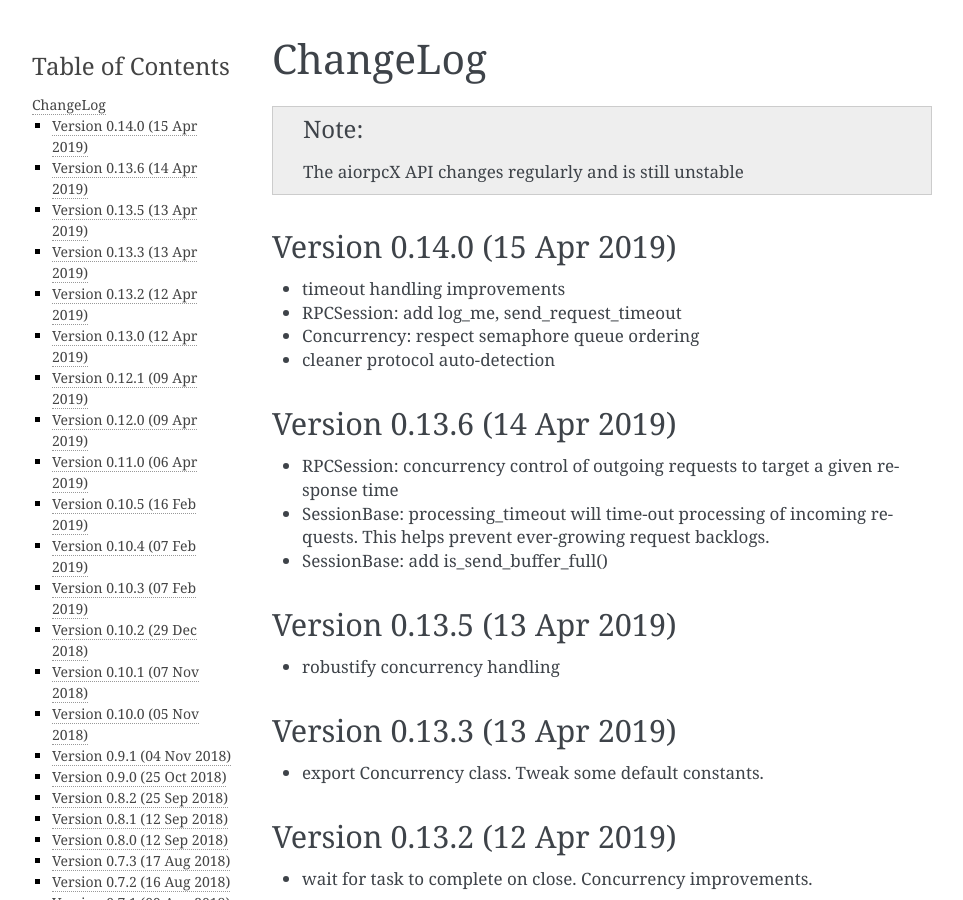
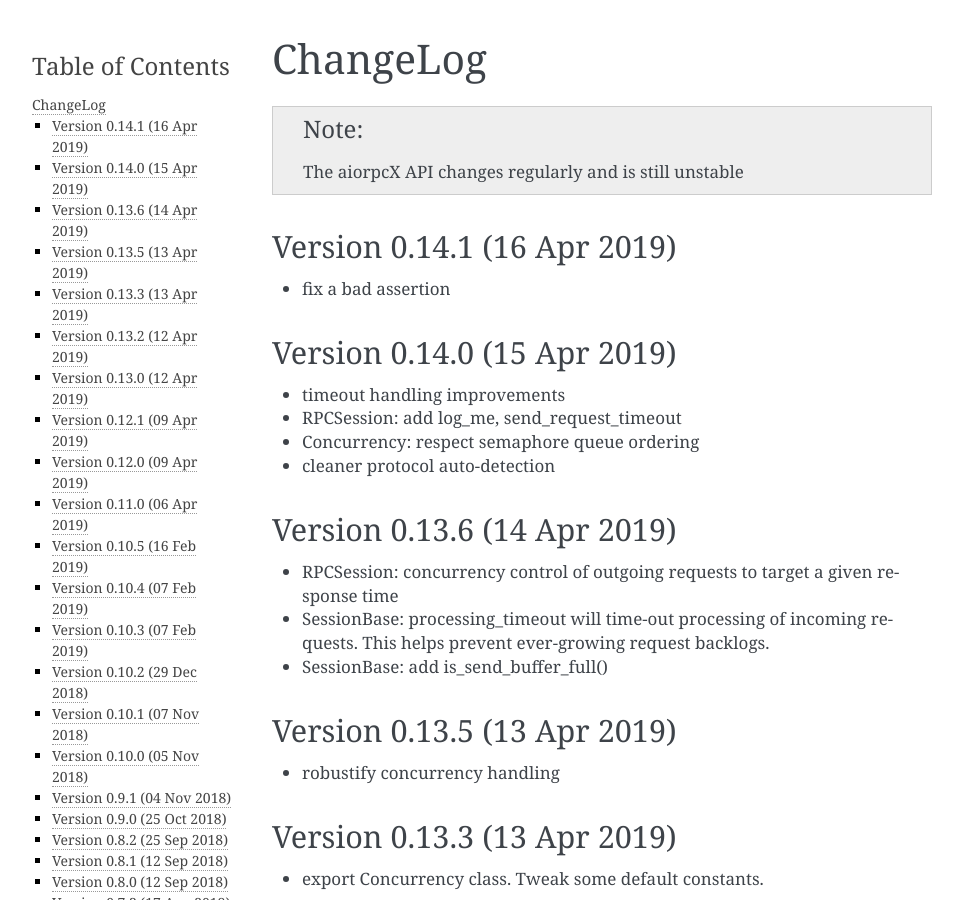
Before and after one commit to kyuupichan/aiorpcX, a Sphinx documentation site: the page built from docs/changelog.rst, in a window 1280 px wide and 900 px high. Shown: the whole window, without its empty margins (148-1111 px from the left). Built offline with Sphinx 7.4.7, drawn with Linux system fonts in a browser that asks for light colours.

Commit message:
Prepare 0.14.1

```diff
--- a/aiorpcx/__init__.py
+++ b/aiorpcx/__init__.py
@@ -6,7 +6,7 @@ from .session import *
 from .util import *
 
 
-_version_str = '0.14.0'
+_version_str = '0.14.1'
 _version = tuple(int(part) for part in _version_str.split('.'))
 
 
--- a/docs/changelog.rst
+++ b/docs/changelog.rst
@@ -3,6 +3,11 @@ ChangeLog
 
 .. note:: The aiorpcX API changes regularly and is still unstable
 
+
+Version 0.14.1 (16 Apr 2019)
+----------------------------
+
+* fix a bad assertion
 
 Version 0.14.0 (15 Apr 2019)
 ----------------------------
```
